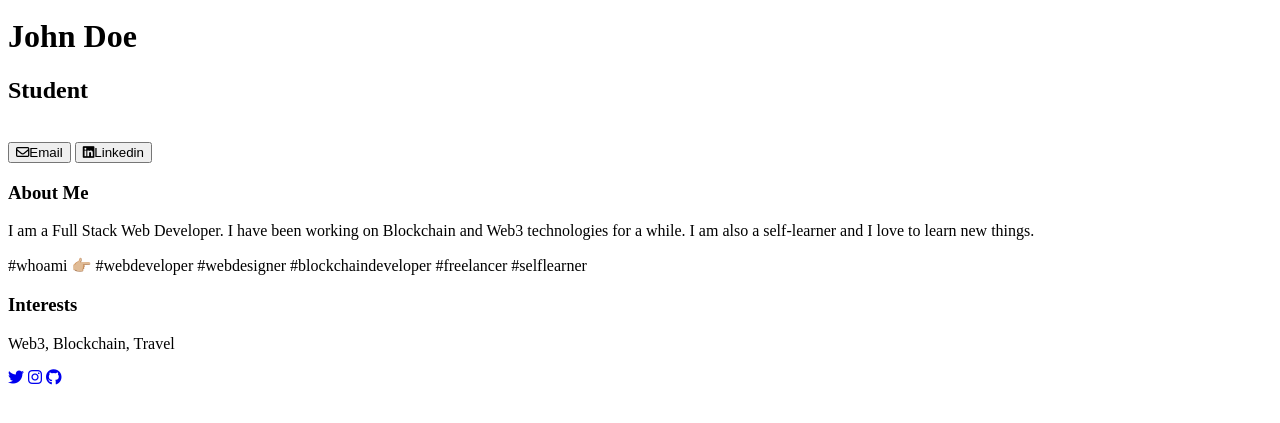
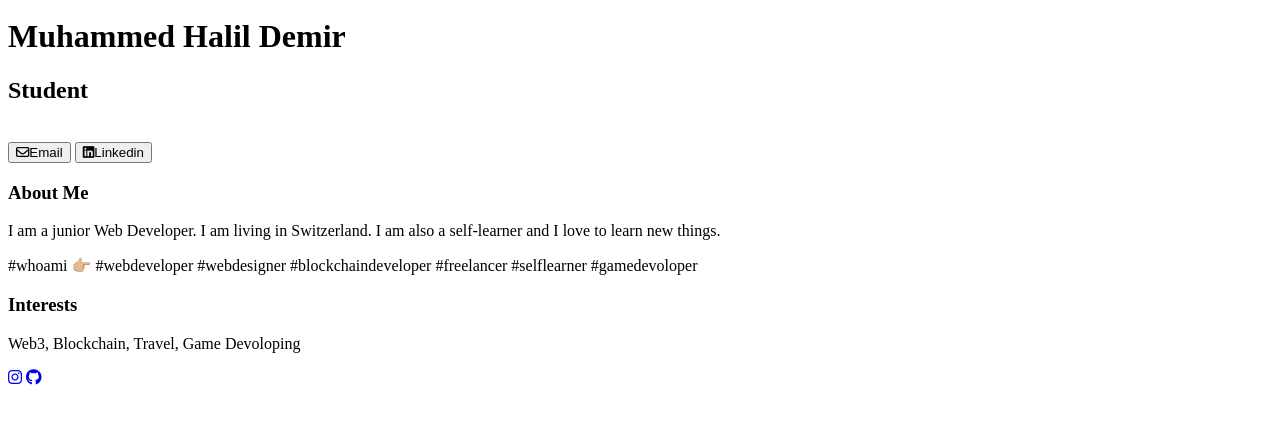
Before and after one commit to MuhammedHalilDemir/Muhammed-Halil-Demir, a plain HTML site: page index.html in a window 1280 px wide. Shown: the part 29-452 px from the top of the page. Drawn offline with Linux system fonts and the light colour scheme.

Commit message:
Project is ready for CSS

```diff
--- a/index.html
+++ b/index.html
@@ -23,7 +23,7 @@
         <!-- Body -->
         <div class="bcard__body">
           <div class="bcard__heading-wrapper">
-            <h1 class="bcard__name">John Doe</h1>
+            <h1 class="bcard__name">Muhammed Halil Demir</h1>
             <h2 class="bcard__title">Student</h2>
             <div class="bcard__website">
               <a
@@ -42,10 +42,10 @@
           </div>
 
           <div class="bcard__btn-wrapper">
-            <a href="mailto:#" target="__blank">
+            <a href="mailto:Muhammeddemir2603@gmail.com" target="__blank">
               <button class="bcard__btn bcard__btn--email">
                 <i class="bcard__btn-icon fa-regular fa-envelope"></i>Email</button></a>
-            <a href="#" target="__blank">
+            <a href="https://www.linkedin.com/in/muhammed-halil-demir-1940a528a/" target="__blank">
                 <button class="bcard__btn bcard__btn--linkedin">
                 <i class="bcard__btn-icon fa-brands fa-linkedin"></i>Linkedin</button></a>
           </div>
@@ -54,28 +54,27 @@
             <div class="bcard__about">
               <h3 class="bcard__heading">About Me</h3>
               <p class="bcard__text">
-                I am a Full Stack Web Developer. I have been working on
-                Blockchain and Web3 technologies for a while. I am also a
+                I am a junior Web Developer. I am living in Switzerland. I am also a
                 self-learner and I love to learn new things.
               </p>
               <p class="bcard__text">
                 #whoami
                 <span role="img" aria-label="hand-signs">👉🏼</span> #webdeveloper
-                #webdesigner #blockchaindeveloper #freelancer #selflearner
+                #webdesigner #blockchaindeveloper #freelancer #selflearner #gamedevoloper
               </p>
             </div>
             <div class="bcard__interests">
               <h3 class="bcard__heading">Interests</h3>
-              <p class="bcard__text">Web3, Blockchain, Travel</p>
+              <p class="bcard__text">Web3, Blockchain, Travel, Game Devoloping</p>
             </div>
           </div>
         </div>
 
         <!-- Footer -->
         <div class="bcard__footer">
-          <a class="bcard__footer-icon" href="#" target="__blank"><i class="fa-brands fa-twitter"></i></a>
-          <a class="bcard__footer-icon" href="#" target="__blank"><i class="fa-brands fa-instagram"></i></a>
-          <a class="bcard__footer-icon" href="#" target="__blank"><i class="fa-brands fa-github"></i></a>
+
+          <a class="bcard__footer-icon" href="https://www.instagram.com/muhammeddmr0326/" target="__blank"><i class="fa-brands fa-instagram"></i></a>
+          <a class="bcard__footer-icon" href="https://github.com/MuhammedHalilDemir" target="__blank"><i class="fa-brands fa-github"></i></a>
         </div>
       </div>
     </div>
```
